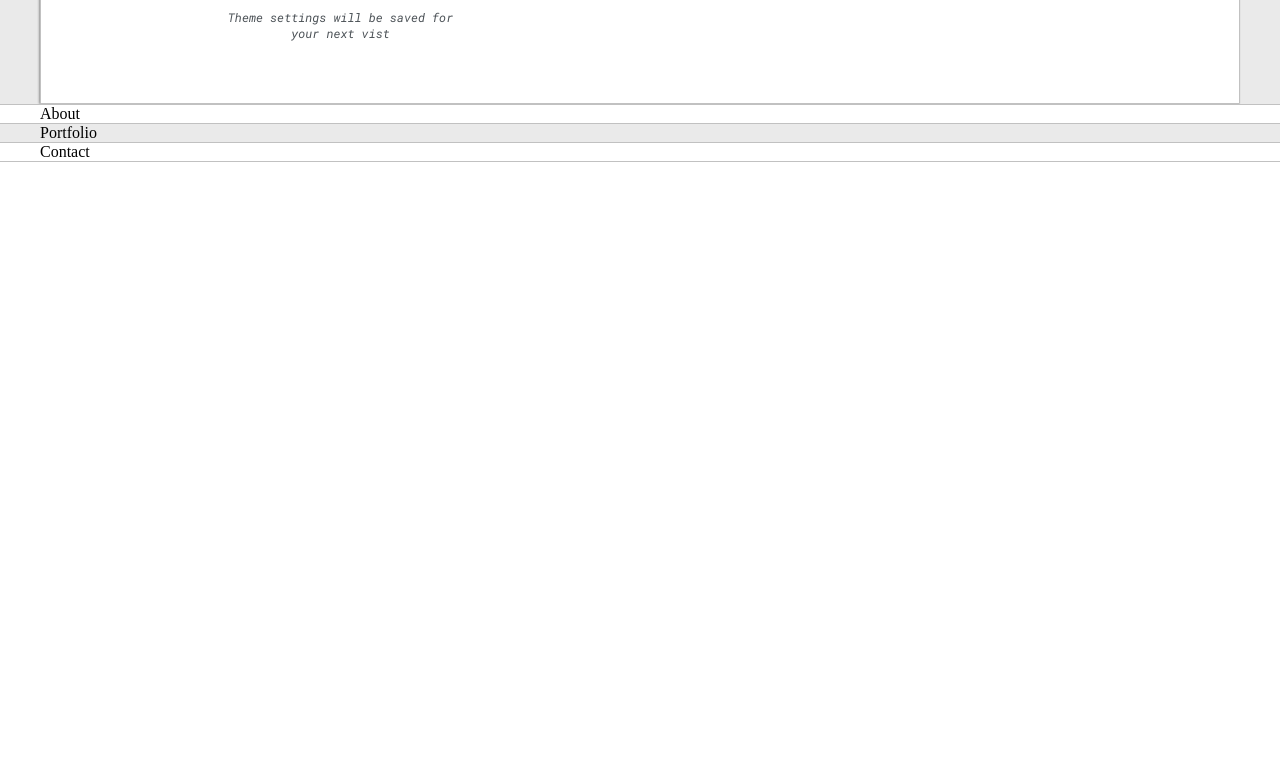
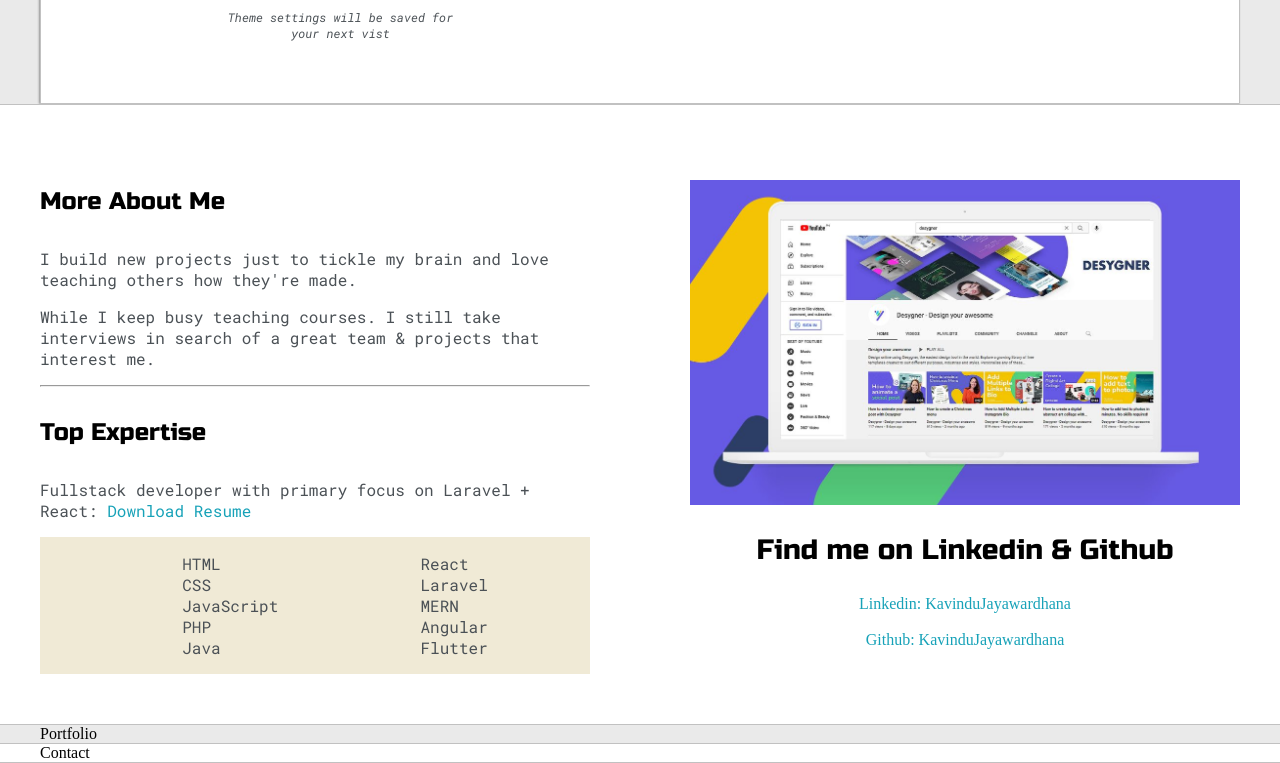
Before and after one commit to KavinduJayawardhana/Portfolio-HTML-CSS-JS, a plain HTML site: page index.html in a window 1280 px wide. Shown: the part 576-1339 px from the top of the page. Before the commit the page ends 800 px from the top, so only its background shows below. Drawn offline with Linux system fonts and the light colour scheme.

Commit message:
about me

```diff
--- a/default.css
+++ b/default.css
@@ -246,7 +246,28 @@ h6{font-size: 18px;}
     right: -5px;
 }
 
+.about-wrapper{
+    display: grid;
+    grid-template-columns: repeat(auto-fit, minmax(320px,1fr));
+    padding-top: 50px;
+    padding-bottom: 50px;
+    gap: 100px;
+}
 
+#skills{
+    display: flex;
+    justify-content: space-evenly;
+    background-color: var(--previewShadow);
+}
+.social-links{
+    display: grid;
+    align-content: center;
+    text-align: center;
+}
+#social-img{
+    width: 100%;
+
+}
 @media screen and (max-width: 1200px){
     .main-container{
         width: 95%;
--- a/index.html
+++ b/index.html
@@ -10,7 +10,7 @@
     <section class="s1">
         <div class="main-container">
             <div class="greeting-wrapper">
-                <h1>Hi, I'm Kavindu</h1>
+                <h1>Hi, I'm Kavindu Jayawardhana</h1>
             </div>
             <div class="intro-wrapper">
                 <div class="nav-wrapper">
@@ -60,7 +60,46 @@
 
     <section class="s2">
         <div class="main-container">
-            About
+
+            <div class="about-wrapper">
+                <div class="about-me">
+
+                    <h4>More About Me</h4>
+                    <p>I build new projects just to tickle my brain and love teaching others how they're made.</p>
+                    <p>While I keep busy teaching courses. I still take interviews in search of a great team & projects that interest me.</p>
+
+                    <hr>
+
+                    <h4>Top Expertise</h4>
+
+                    <p>Fullstack developer with primary focus on Laravel + React: <a target="_blank" href="http://">Download Resume</a></p>
+
+                    <div id="skills">
+                        <ul>
+                            <li>HTML</li>
+                            <li>CSS</li>
+                            <li>JavaScript</li>
+                            <li>PHP</li>
+                            <li>Java</li>
+                        </ul>
+                        <ul>
+                            <li>React</li>
+                            <li>Laravel</li>
+                            <li>MERN</li>
+                            <li>Angular</li>
+                            <li>Flutter</li>
+                        </ul>
+                    </div>
+                </div>
+                <div class="social-links">
+                    <img id="social-img" src="images/Templates.jpg" alt="">
+                    <h3>Find me on Linkedin & Github</h3>
+                    <a target="_blank" href="http://">Linkedin: KavinduJayawardhana</a>
+                    <br>
+                    <a target="_blank" href="http://">Github: KavinduJayawardhana</a>
+                </div>
+            </div>
+
         </div>
     </section>
     <section class="s1">
```
Also changed, not shown: images/Templates.jpg (added).
